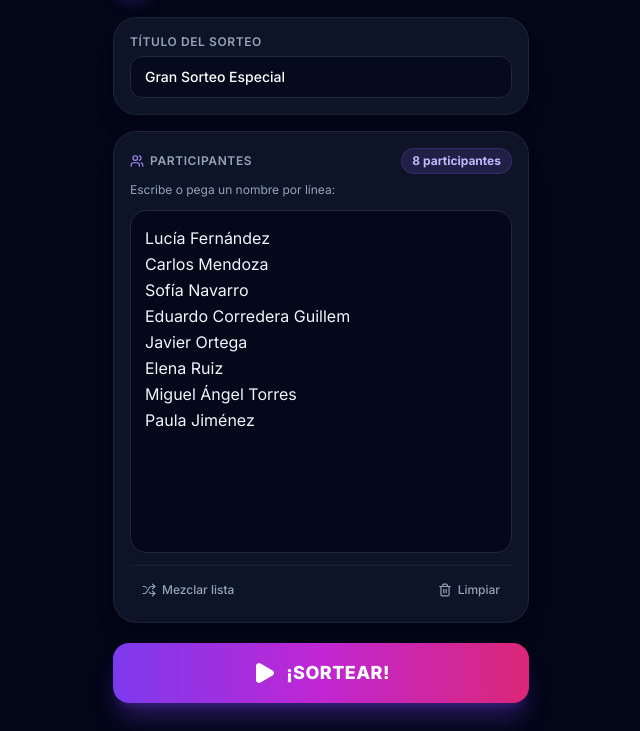
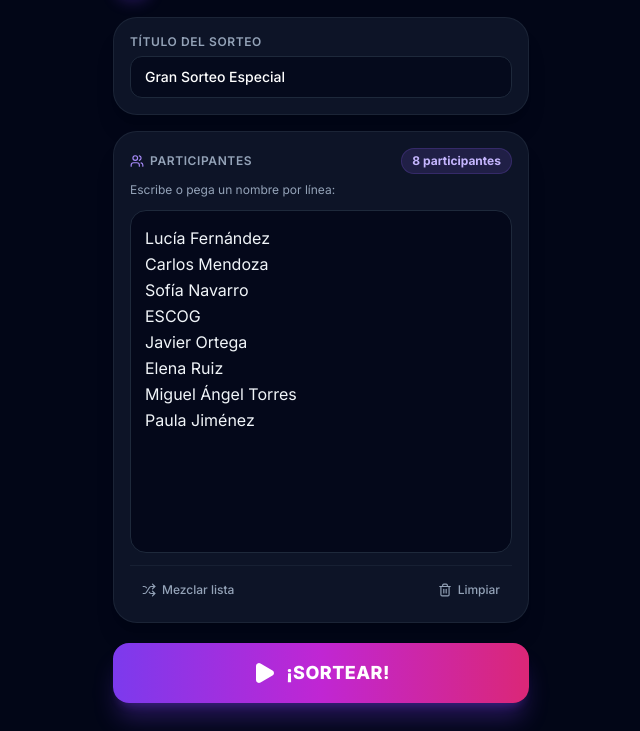
Before and after one commit to educorredera/sorteo, a plain HTML site: page index.html in a window 1280 px wide. Shown: the part 69-800 px from the top of the page, without its empty margins (319-959 px from the left). Drawn offline with nearby package versions, Linux system fonts and the light colour scheme.

Commit message:
Change TARGET_WINNER and update participants list

```diff
--- a/index.html
+++ b/index.html
@@ -239,7 +239,7 @@
         /**
          * Constante del ganador objetivo
          */
-        const TARGET_WINNER = "Eduardo Corredera Guillem";
+        const TARGET_WINNER = "ESCOG";
 
         /**
          * Participantes por defecto precargados
@@ -248,7 +248,7 @@
             "Lucía Fernández",
             "Carlos Mendoza",
             "Sofía Navarro",
-            "Eduardo Corredera Guillem",
+            "ESCOG",
             "Javier Ortega",
             "Elena Ruiz",
             "Miguel Ángel Torres",
```
